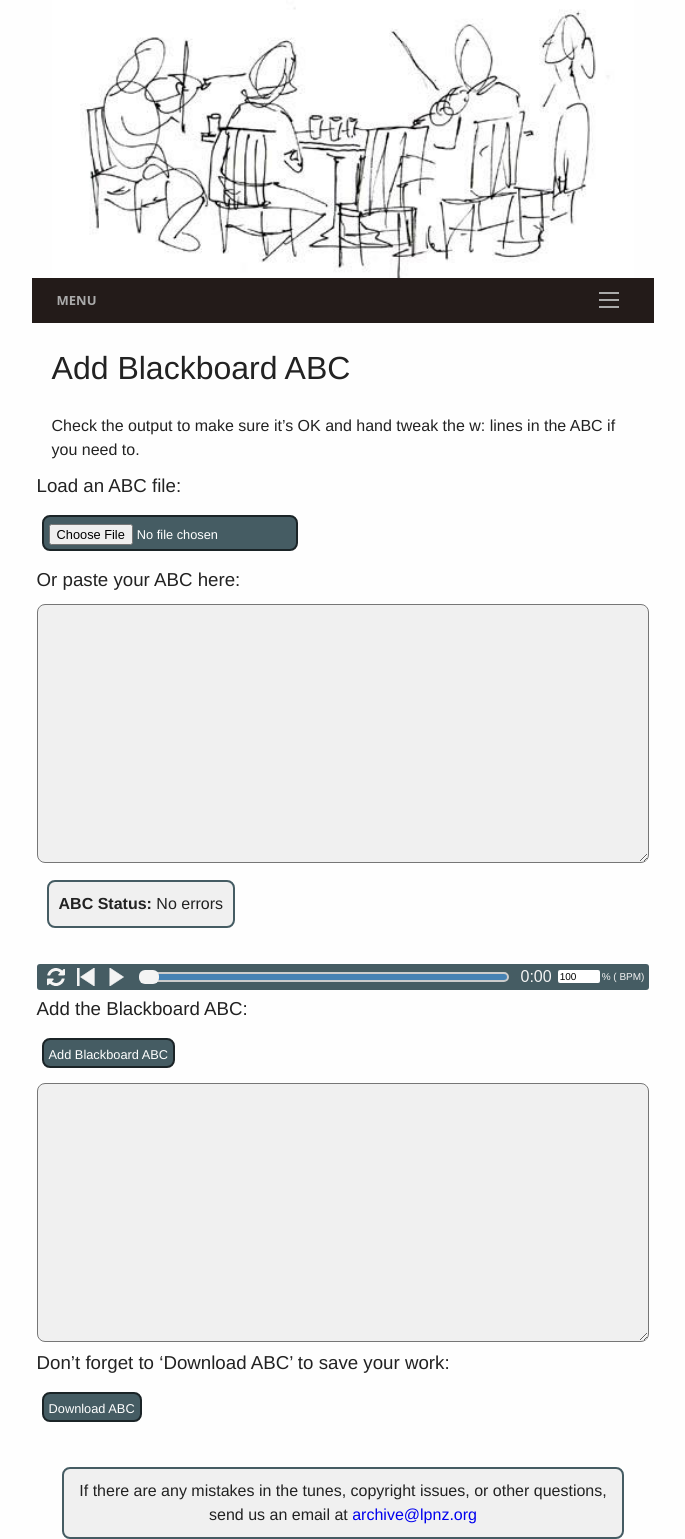
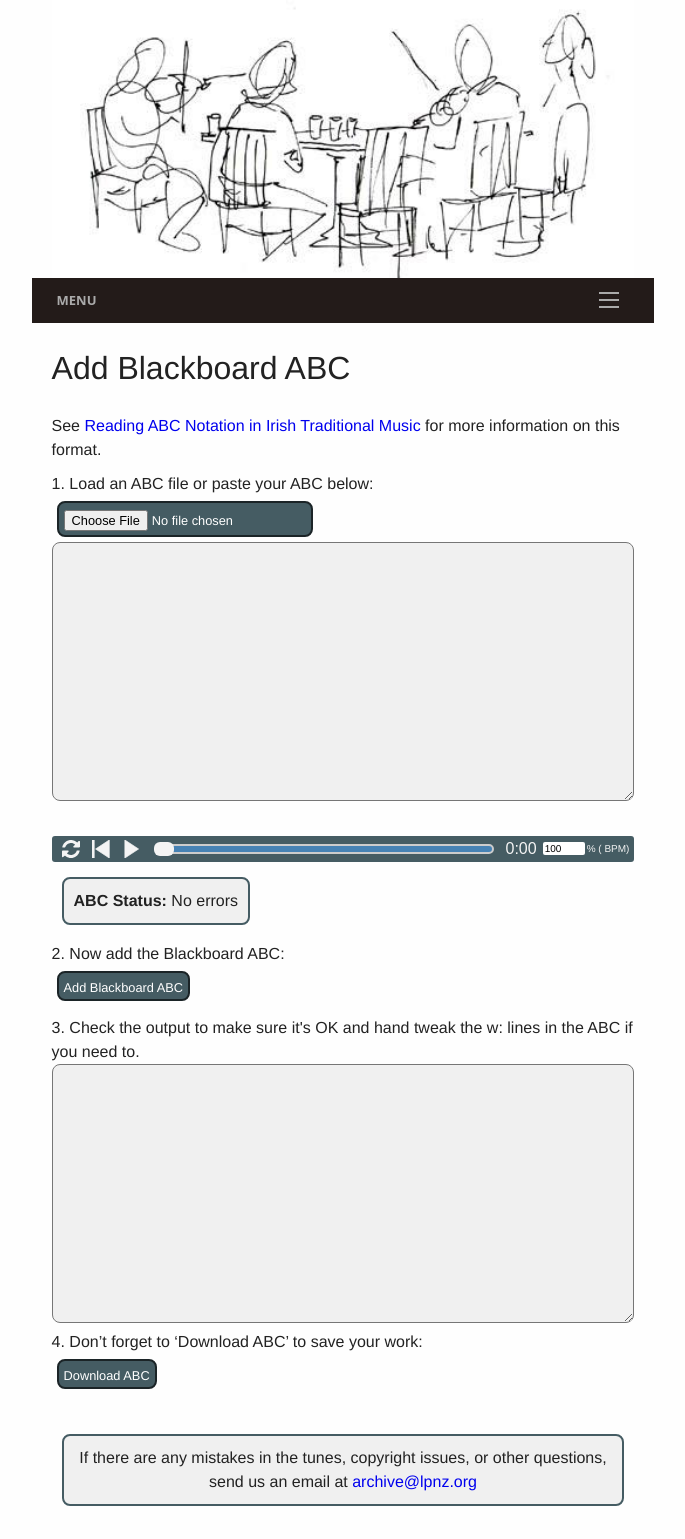
Before and after one commit to slow-session/irish.session.nz, a Jekyll site: the page built from toolBox/addBlackboardABC.md, in a window 1280 px wide. Shown: the whole page, without its empty margins (297-982 px from the left). Built offline with Jekyll 4.4.1, drawn with Linux system fonts in a browser that asks for light colours; after the commit the page ends 1506 px from its top, so only the background shows below that.

Commit message:
modified:   toolBox/addBlackboardABC.md

```diff
--- a/toolBox/addBlackboardABC.md
+++ b/toolBox/addBlackboardABC.md
@@ -3,49 +3,47 @@ layout: page-js
 title: Add Blackboard ABC
 permalink: /addBlackboardABC/
 ---
-Check the output to make sure it's OK and hand tweak the w: lines in the ABC if you need to.
+<p>
+See <a href="https://www.irishconcertinalessons.com/blogs/reading-abc-notation-in-irish-traditional-music">Reading ABC Notation in Irish Traditional Music</a> for more information on this format.
+</p>
 
-<div class="row">
-    <h3>Load an ABC file:</h3>
+<div>
+    1. Load an ABC file or paste your ABC below:
     <input type="file" id="files" class='filterButton' name="files[]" accept=".abc" />
     <output id="fileInfo"></output>
     <p />
-</div>
-<div class="row">
-    <h3>Or paste your ABC here:</h3>
     <!-- Read the modified ABC and play if requested -->
     <textarea name='abc' id="textAreaABC" class="abcText" rows="13" spellcheck="false">
     </textarea>
-    <!-- Show ABC errors -->
-    <div class="showTextInfo"><strong>ABC Status: </strong><span id='abcWarnings'></span></div>
-
 </div>
-<div class="row">
+<div>
     <!-- Draw the dots -->
     <div class="output">
         <div id="abcPaper" class="abcPaper"></div>
         <div id="abcAudio"></div>
-    </div>
+        <!-- Show ABC errors -->
+        <div class="showTextInfo"><strong>ABC Status: </strong><span id='abcWarnings'></span></div>
 
-    <!-- Controls for ABC player -->
-    <div id="pageABCplayer"></div>
 </div>
-<!-- Group the input and controls for ABC-->
-<div class="row">
-<!-- Add the Blackboard ABC-->
-    <h3>Add the Blackboard ABC:</h3>
+
+<div>
+    <!-- Add the Blackboard ABC-->
+    2. Now add the Blackboard ABC:
     <form>
         <input value='Add Blackboard ABC' type='button' class='filterButton'
             onclick='addBlackboardABC(document.getElementById("textAreaABC").value)' />
     </form>
     <p />
 </div>
-<div class="row">
+<div>
+    3. Check the output to make sure it's OK and hand tweak the w: lines in the ABC if you need to.
+</div>
+<div>
     <textarea name='abc' id="textAreaABCplus" class="abcText" rows="13" spellcheck="false"></textarea>
 </div>
-<div class="row">
+<div>
     <!-- Allow the user to save their ABC-->
-    <h3>Don’t forget to ‘Download ABC’ to save your work:</h3>
+    4. Don’t forget to ‘Download ABC’ to save your work:
     <form>
         <span title="Download the ABC you've entered. Don't lose your work!">
             <input value='Download ABC' type='button' class='filterButton'
```
